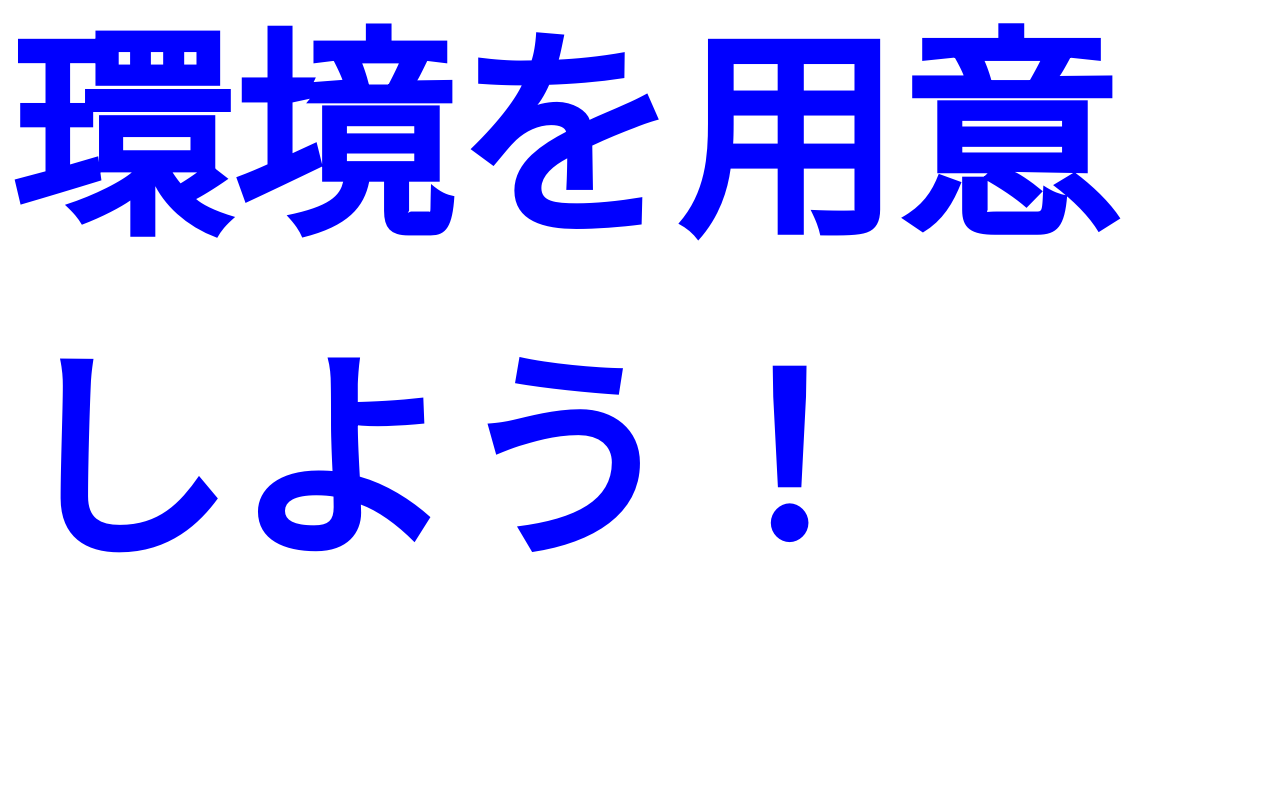
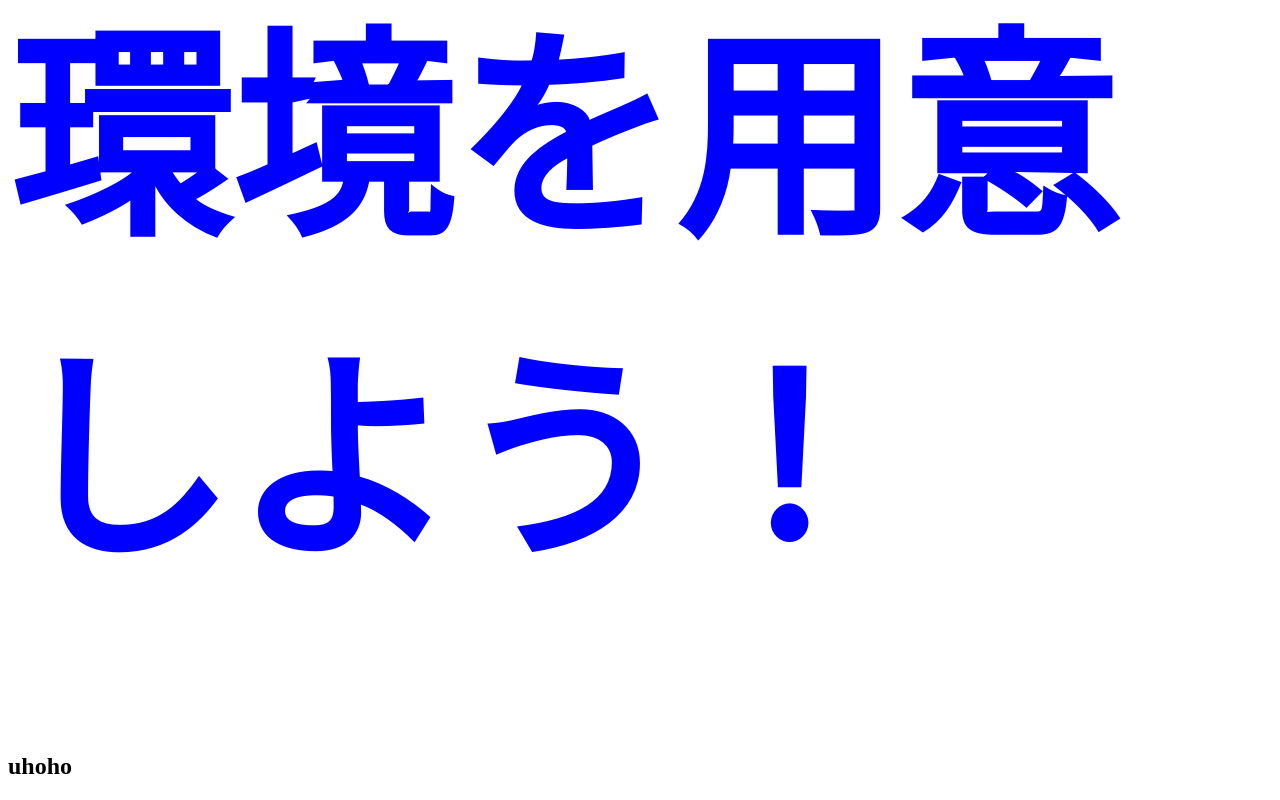
Before and after one commit to YuYuSlime/tester, a plain HTML site: page index.html in a window 1280 px wide. Shown: the part 765-1565 px from the top of the page. Before the commit the page ends 1518 px from the top, so only its background shows below. Drawn offline with Linux system fonts and the light colour scheme.

Commit message:
Update index.html

```diff
--- a/index.html
+++ b/index.html
@@ -7,6 +7,7 @@
   </head>
   <body>
     <h1 class="title">HTML & CSS の開発環境を用意しよう！</h1>
+    <h2 class="dekita">uhoho </h2>
 
   </body>
 </html>
```
